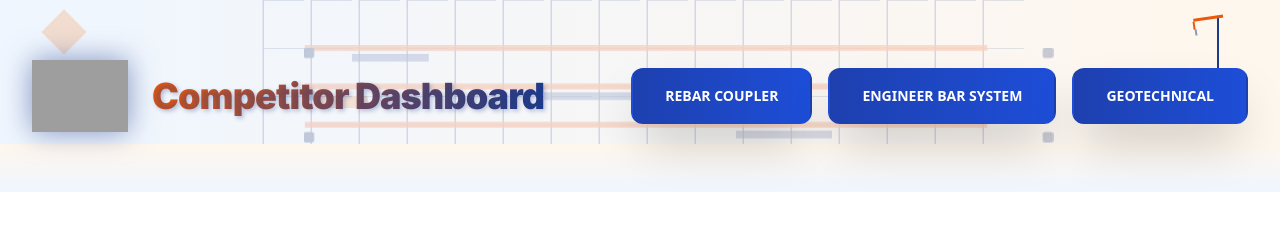
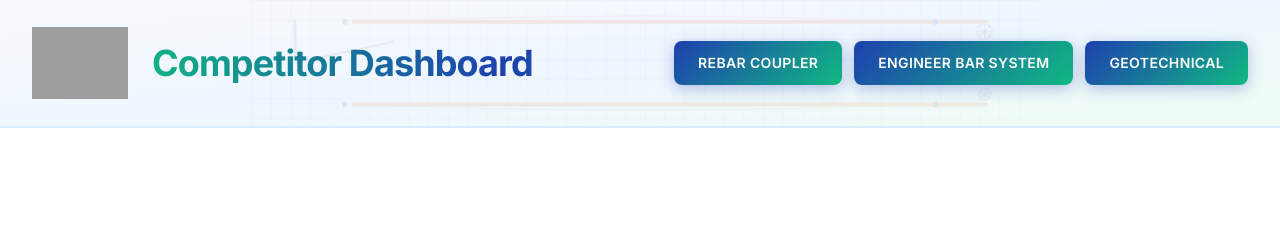
Before and after one commit to jumpbcc158/DextraBanner, a plain HTML site: page index.html in a window 1280 px wide. Drawn offline with nearby package versions, Linux system fonts and the light colour scheme; grey boxes are pictures that could not be loaded.

Commit message:
Update index.html

```diff
--- a/index.html
+++ b/index.html
@@ -5,84 +5,44 @@
   <meta name="viewport" content="width=device-width, initial-scale=1.0">
   <title>Competitor Dashboard</title>
   <script src="https://cdn.tailwindcss.com"></script>
-  <link href="https://fonts.googleapis.com/css2?family=Inter:wght@700;800;900&display=swap" rel="stylesheet">
+  <link href="https://fonts.googleapis.com/css2?family=Inter:wght@600;700&display=swap" rel="stylesheet">
   <style>
     :root {
-      --background: #ffffff;
-      --foreground: #1e3a8a;
-      --card: #f0f9ff;
-      --card-foreground: #475569;
-      --popover: #ffffff;
-      --popover-foreground: #1e3a8a;
       --primary: #1e3a8a;
-      --primary-foreground: #ffffff;
-      --secondary: #ea580c;
-      --secondary-foreground: #ffffff;
-      --muted: #f8fafc;
-      --muted-foreground: #374151;
+      --secondary: #10b981;
       --accent: #ea580c;
-      --accent-foreground: #ffffff;
-      --destructive: #dc2626;
-      --destructive-foreground: #ffffff;
-      --border: #d1d5db;
-      --input: #ffffff;
-      --ring: rgba(234, 88, 12, 0.5);
-      --chart-1: #1e3a8a;
-      --chart-2: #ea580c;
-      --chart-3: #4b5563;
-      --chart-4: #f0f9ff;
-      --chart-5: #f8fafc;
-      --radius: 0.5rem;
-    }
-
-    .dark {
-      --background: #0f172a;
-      --foreground: #f1f5f9;
-      --card: #1e293b;
-      --card-foreground: #cbd5e1;
-      --popover: #1e293b;
-      --popover-foreground: #f1f5f9;
-      --primary: #0ea5e9;
-      --primary-foreground: #0f172a;
-      --secondary: #ea580c;
-      --secondary-foreground: #ffffff;
-      --muted: #334155;
-      --muted-foreground: #94a3b8;
-      --accent: #ea580c;
-      --accent-foreground: #ffffff;
-      --destructive: #ef4444;
-      --destructive-foreground: #ffffff;
-      --border: #334155;
-      --input: #1e293b;
-      --ring: rgba(234, 88, 12, 0.5);
-      --chart-1: #0ea5e9;
-      --chart-2: #ea580c;
-      --chart-3: #64748b;
-      --chart-4: #1e293b;
-      --chart-5: #334155;
+      --dextra-blue: #1e40af;
+      --dextra-green: #10b981;
     }
 
     body {
-      background-color: var(--background);
-      color: var(--foreground);
-      font-family: system-ui, -apple-system, sans-serif;
+      font-family: 'Inter', system-ui, sans-serif;
+      margin: 0;
+      padding: 0;
     }
 
-    .bg-card { background-color: var(--card); }
-    .bg-background { background-color: var(--background); }
-    .bg-primary { background-color: var(--primary); }
-    .bg-accent { background-color: var(--accent); }
-    .text-foreground { color: var(--foreground); }
-    .text-card-foreground { color: var(--card-foreground); }
-    .text-muted-foreground { color: var(--muted-foreground); }
-    .text-primary-foreground { color: var(--primary-foreground); }
-    .border-border { border-color: var(--border); }
-    .focus\:ring-ring:focus { box-shadow: 0 0 0 4px var(--ring); }
+    /* Added iframe-friendly styling for embeddable use */
+    .banner-container {
+      width: 100%;
+      height: 128px;
+      display: block;
+      box-sizing: border-box;
+    }
 
-    /* Added construction-themed animations */
+    /* All original animations and effects preserved */
+    @keyframes shimmer {
+      0% { background-position: -200% 0; }
+      100% { background-position: 200% 0; }
+    }
+
+    @keyframes logo-glow {
+      0%, 100% { filter: drop-shadow(0 0 8px rgba(16, 185, 129, 0.3)) scale(1); }
+      50% { filter: drop-shadow(0 0 16px rgba(16, 185, 129, 0.6)) scale(1.02); }
+    }
+
     @keyframes crane-swing {
-      0%, 100% { transform: rotate(-8deg); }
-      50% { transform: rotate(8deg); }
+      0%, 100% { transform: rotate(-2deg); }
+      50% { transform: rotate(2deg); }
     }
 
     @keyframes gear-rotate {
@@ -92,81 +52,17 @@
 
     @keyframes blueprint-slide {
       0%, 100% { transform: translateX(0); }
-      50% { transform: translateX(15px); }
-    }
-
-    @keyframes concrete-pour {
-      0% { height: 0%; opacity: 0.3; }
-      50% { height: 60%; opacity: 0.6; }
-      100% { height: 100%; opacity: 0.4; }
+      50% { transform: translateX(10px); }
     }
 
     @keyframes rebar-extend {
-      0% { width: 0%; }
-      100% { width: 100%; }
+      0%, 100% { transform: scaleX(1); }
+      50% { transform: scaleX(1.1); }
     }
 
-    @keyframes beam-slide {
-      0%, 100% { transform: translateY(0); }
-      50% { transform: translateY(-5px); }
-    }
-
-    @keyframes foundation-build {
-      0% { transform: scaleY(0); }
-      100% { transform: scaleY(1); }
-    }
-
-    @keyframes pulse-glow {
-      0%, 100% { opacity: 0.4; }
-      50% { opacity: 0.8; }
-    }
-
-    .crane-arm {
-      animation: crane-swing 5s ease-in-out infinite;
-      transform-origin: bottom center;
-    }
-
-    .rotating-gear {
-      animation: gear-rotate 10s linear infinite;
-    }
-
-    .blueprint-lines {
-      animation: blueprint-slide 4s ease-in-out infinite;
-    }
-
-    .concrete-fill {
-      animation: concrete-pour 8s ease-in-out infinite;
-    }
-
-    .rebar-line {
-      animation: rebar-extend 6s ease-in-out infinite;
-    }
-
-    .beam-element {
-      animation: beam-slide 3s ease-in-out infinite;
-    }
-
-    .foundation-element {
-      animation: foundation-build 4s ease-in-out infinite;
-      transform-origin: bottom;
-    }
-
-    .pulse-element {
-      animation: pulse-glow 2s ease-in-out infinite;
-    }
-
-    /* Added custom font styling for more outstanding typography */
-    .outstanding-font {
-      font-family: 'Inter', system-ui, -apple-system, sans-serif;
-      font-weight: 900;
-      letter-spacing: -0.02em;
-      text-shadow: 2px 2px 4px rgba(30, 58, 138, 0.3);
-    }
-
-    /* Added tension rod animations */
-    @keyframes tension-stress {
-      0%, 100% { transform: scaleX(1); opacity: 0.6; }
-      50% { transform: scaleX(1.02); opacity: 0.8; }
+    @keyframes stress-pulse {
+      0%, 100% { opacity: 0.3; stroke-width: 1; }
+      50% { opacity: 0.8; stroke-width: 2; }
     }
 
     @keyframes anchor-pulse {
@@ -174,176 +70,166 @@
       50% { transform: scale(1.1); }
     }
 
-    .tension-rod {
-      animation: tension-stress 3s ease-in-out infinite;
+    @keyframes button-lift {
+      0% { transform: translateY(0) scale(1); }
+      100% { transform: translateY(-2px) scale(1.02); }
     }
 
-    .anchor-point {
-      animation: anchor-pulse 2s ease-in-out infinite;
-    }
-
-    /* Added enhanced visual effects */
-    @keyframes logo-glow {
-      0%, 100% { filter: drop-shadow(0 0 8px rgba(30, 58, 138, 0.3)); }
-      50% { filter: drop-shadow(0 0 16px rgba(30, 58, 138, 0.6)); }
-    }
-
-    @keyframes title-shimmer {
-      0% { background-position: -200% center; }
-      100% { background-position: 200% center; }
+    .shimmer-text {
+      background: linear-gradient(90deg, var(--dextra-blue), var(--dextra-green), var(--dextra-blue));
+      background-size: 200% 100%;
+      -webkit-background-clip: text;
+      background-clip: text;
+      -webkit-text-fill-color: transparent;
+      animation: shimmer 3s ease-in-out infinite;
     }
 
     .logo-enhanced {
-      animation: logo-glow 3s ease-in-out infinite;
+      animation: logo-glow 4s ease-in-out infinite;
       transition: transform 0.3s ease;
     }
 
     .logo-enhanced:hover {
-      transform: scale(1.1);
+      transform: scale(1.05);
     }
 
-    .title-enhanced {
-      background: linear-gradient(90deg, #1e3a8a, #ea580c, #1e3a8a);
-      background-size: 200% auto;
-      -webkit-background-clip: text;
-      -webkit-text-fill-color: transparent;
-      background-clip: text;
-      animation: title-shimmer 4s linear infinite;
+    .crane-arm { animation: crane-swing 6s ease-in-out infinite; }
+    .gear-spin { animation: gear-rotate 8s linear infinite; }
+    .blueprint-lines { animation: blueprint-slide 4s ease-in-out infinite; }
+    .rebar-tension { animation: rebar-extend 3s ease-in-out infinite; }
+    .stress-lines { animation: stress-pulse 2s ease-in-out infinite; }
+    .anchor-points { animation: anchor-pulse 2.5s ease-in-out infinite; }
+
+    .enhanced-button {
+      background: linear-gradient(135deg, var(--dextra-blue) 0%, var(--dextra-green) 100%);
+      box-shadow: 0 4px 15px rgba(30, 64, 175, 0.3);
+      transition: all 0.3s cubic-bezier(0.4, 0, 0.2, 1);
+      position: relative;
+      overflow: hidden;
+      border: none;
+      cursor: pointer;
+    }
+
+    .enhanced-button::before {
+      content: '';
+      position: absolute;
+      top: 0;
+      left: -100%;
+      width: 100%;
+      height: 100%;
+      background: linear-gradient(90deg, transparent, rgba(255,255,255,0.2), transparent);
+      transition: left 0.5s;
+    }
+
+    .enhanced-button:hover {
+      animation: button-lift 0.3s ease forwards;
+      box-shadow: 0 8px 25px rgba(30, 64, 175, 0.4);
+    }
+
+    .enhanced-button:hover::before {
+      left: 100%;
+    }
+
+    /* Added responsive design for better mobile compatibility */
+    @media (max-width: 768px) {
+      .banner-container {
+        padding: 0 16px;
+      }
+
+      .enhanced-button {
+        padding: 8px 12px;
+        font-size: 10px;
+      }
+
+      .logo-enhanced {
+        width: 60px;
+        height: 60px;
+      }
+
+      .shimmer-text {
+        font-size: 20px;
+      }
     }
   </style>
 </head>
 <body>
-  <section class="relative w-full h-48 bg-gradient-to-r from-blue-50 to-orange-50 overflow-hidden">
-    <!-- Replaced data visualization with construction-themed animated elements -->
-    <div class="absolute inset-0 opacity-25">
-      <!-- Animated Construction Grid -->
-      <svg class="w-full h-full" viewBox="0 0 800 200" xmlns="http://www.w3.org/2000/svg">
-        <!-- Blueprint Grid Lines -->
+  <!-- Wrapped in container for better embedding -->
+  <div class="banner-container">
+    <section class="relative w-full h-32 bg-gradient-to-br from-slate-50 via-blue-50 to-green-50 overflow-hidden border-b-2 border-blue-100">
+      <!-- Construction-themed background with all original animations -->
+      <div class="absolute inset-0 opacity-10">
+        <svg class="w-full h-full" viewBox="0 0 800 128" xmlns="http://www.w3.org/2000/svg">
+          <!-- Blueprint grid -->
           <defs>
-          <pattern id="grid" width="50" height="50" patternUnits="userSpaceOnUse">
-            <path d="M 50 0 L 0 0 0 50" fill="none" stroke="#1e3a8a" stroke-width="1" class="blueprint-lines"/>
+            <pattern id="blueprint" width="20" height="20" patternUnits="userSpaceOnUse">
+              <path d="M 20 0 L 0 0 0 20" fill="none" stroke="#1e40af" stroke-width="0.5"/>
             </pattern>
           </defs>
-        <rect width="100%" height="100%" fill="url(#grid)" />
+          <rect width="100%" height="100%" fill="url(#blueprint)" class="blueprint-lines"/>
 
-        <!-- Enhanced tension rod system with stress visualization -->
-        <g class="tension-rod">
-          <!-- Main tension rods with stress indicators -->
-          <line x1="50" y1="50" x2="750" y2="50" stroke="#ea580c" stroke-width="6"/>
-          <line x1="50" y1="90" x2="750" y2="90" stroke="#ea580c" stroke-width="6"/>
-          <line x1="50" y1="130" x2="750" y2="130" stroke="#ea580c" stroke-width="6"/>
-
-          <!-- Tension stress visualization lines -->
-          <line x1="50" y1="48" x2="750" y2="48" stroke="#ff6b35" stroke-width="2" opacity="0.7"/>
-          <line x1="50" y1="52" x2="750" y2="52" stroke="#ff6b35" stroke-width="2" opacity="0.7"/>
-          <line x1="50" y1="88" x2="750" y2="88" stroke="#ff6b35" stroke-width="2" opacity="0.7"/>
-          <line x1="50" y1="92" x2="750" y2="92" stroke="#ff6b35" stroke-width="2" opacity="0.7"/>
-          <line x1="50" y1="128" x2="750" y2="128" stroke="#ff6b35" stroke-width="2" opacity="0.7"/>
-          <line x1="50" y1="132" x2="750" y2="132" stroke="#ff6b35" stroke-width="2" opacity="0.7"/>
+          <!-- Structural beams -->
+          <g class="rebar-tension">
+            <rect x="100" y="20" width="600" height="4" fill="#ea580c" rx="2"/>
+            <rect x="100" y="104" width="600" height="4" fill="#ea580c" rx="2"/>
           </g>
 
-        <!-- Added anchor points for tension rods -->
-        <g class="anchor-point">
-          <rect x="45" y="45" width="10" height="10" fill="#1e3a8a" rx="2"/>
-          <rect x="745" y="45" width="10" height="10" fill="#1e3a8a" rx="2"/>
-          <rect x="45" y="85" width="10" height="10" fill="#1e3a8a" rx="2"/>
-          <rect x="745" y="85" width="10" height="10" fill="#1e3a8a" rx="2"/>
-          <rect x="45" y="125" width="10" height="10" fill="#1e3a8a" rx="2"/>
-          <rect x="745" y="125" width="10" height="10" fill="#1e3a8a" rx="2"/>
-
-          <!-- Anchor bolts -->
-          <circle cx="50" cy="50" r="3" fill="#374151"/>
-          <circle cx="750" cy="50" r="3" fill="#374151"/>
-          <circle cx="50" cy="90" r="3" fill="#374151"/>
-          <circle cx="750" cy="90" r="3" fill="#374151"/>
-          <circle cx="50" cy="130" r="3" fill="#374151"/>
-          <circle cx="750" cy="130" r="3" fill="#374151"/>
+          <!-- Tension rod stress visualization -->
+          <g class="stress-lines">
+            <path d="M120 22 Q400 10 680 22" fill="none" stroke="#ea580c" stroke-width="1"/>
+            <path d="M120 106 Q400 118 680 106" fill="none" stroke="#ea580c" stroke-width="1"/>
           </g>
 
-        <!-- Structural Beam Elements -->
-        <g class="beam-element">
-          <rect x="100" y="60" width="80" height="8" fill="#1e3a8a" opacity="0.6"/>
-          <rect x="300" y="100" width="120" height="8" fill="#1e3a8a" opacity="0.6"/>
-          <rect x="500" y="140" width="100" height="8" fill="#1e3a8a" opacity="0.6"/>
+          <!-- Anchor points -->
+          <g class="anchor-points">
+            <circle cx="100" cy="22" r="3" fill="#374151"/>
+            <circle cx="700" cy="22" r="3" fill="#374151"/>
+            <circle cx="100" cy="106" r="3" fill="#374151"/>
+            <circle cx="700" cy="106" r="3" fill="#374151"/>
           </g>
 
-        <!-- Enhanced Rotating Gears -->
-        <g class="rotating-gear">
-          <circle cx="150" cy="75" r="20" fill="none" stroke="#1e3a8a" stroke-width="3"/>
-          <circle cx="150" cy="75" r="12" fill="none" stroke="#1e3a8a" stroke-width="2"/>
-          <line x1="130" y1="75" x2="170" y2="75" stroke="#1e3a8a" stroke-width="2"/>
-          <line x1="150" y1="55" x2="150" y2="95" stroke="#1e3a8a" stroke-width="2"/>
+          <!-- Construction crane -->
+          <g class="crane-arm" transform-origin="50 64">
+            <line x1="50" y1="64" x2="150" y2="44" stroke="#6b7280" stroke-width="2"/>
+            <line x1="50" y1="64" x2="50" y2="20" stroke="#6b7280" stroke-width="3"/>
           </g>
 
-        <g class="rotating-gear" style="animation-delay: -3s;">
-          <circle cx="650" cy="140" r="18" fill="none" stroke="#ea580c" stroke-width="3"/>
-          <circle cx="650" cy="140" r="10" fill="none" stroke="#ea580c" stroke-width="2"/>
-          <line x1="632" y1="140" x2="668" y2="140" stroke="#ea580c" stroke-width="2"/>
-          <line x1="650" y1="122" x2="650" y2="158" stroke="#ea580c" stroke-width="2"/>
+          <!-- Rotating gears -->
+          <g class="gear-spin" transform-origin="750 32">
+            <circle cx="750" cy="32" r="8" fill="none" stroke="#6b7280" stroke-width="1"/>
+            <path d="M742 32 L758 32 M750 24 L750 40 M745 27 L755 37 M755 27 L745 37" stroke="#6b7280" stroke-width="1"/>
           </g>
 
-        <!-- Foundation Elements -->
-        <g class="foundation-element">
-          <rect x="50" y="180" width="700" height="15" fill="#1e3a8a" opacity="0.4"/>
-          <rect x="200" y="165" width="10" height="30" fill="#ea580c" opacity="0.5"/>
-          <rect x="400" y="165" width="10" height="30" fill="#ea580c" opacity="0.5"/>
-          <rect x="600" y="165" width="10" height="30" fill="#ea580c" opacity="0.5"/>
-        </g>
-
-        <!-- Pulsing Connection Points -->
-        <g class="pulse-element">
-          <circle cx="205" cy="170" r="3" fill="#ea580c"/>
-          <circle cx="405" cy="170" r="3" fill="#ea580c"/>
-          <circle cx="605" cy="170" r="3" fill="#ea580c"/>
+          <g class="gear-spin" transform-origin="750 96" style="animation-direction: reverse;">
+            <circle cx="750" cy="96" r="6" fill="none" stroke="#6b7280" stroke-width="1"/>
+            <path d="M744 96 L756 96 M750 90 L750 102 M746 92 L754 100 M754 92 L746 100" stroke="#6b7280" stroke-width="1"/>
           </g>
         </svg>
       </div>
 
-    <!-- Enhanced animated construction crane -->
-    <div class="absolute top-2 right-8">
-      <svg width="60" height="80" viewBox="0 0 60 80" xmlns="http://www.w3.org/2000/svg">
-        <rect x="27" y="60" width="6" height="20" fill="#1e3a8a"/>
-        <rect x="24" y="75" width="12" height="3" fill="#1e3a8a"/>
-        <rect x="29" y="10" width="2" height="50" fill="#1e3a8a"/>
-        <g class="crane-arm">
-          <rect x="15" y="8" width="30" height="3" fill="#ea580c"/>
-          <rect x="14" y="11" width="2" height="8" fill="#ea580c"/>
-          <line x1="16" y1="19" x2="16" y2="25" stroke="#1e3a8a" stroke-width="1"/>
-        </g>
-      </svg>
-    </div>
-
-    <!-- Updated accent shapes to match Dextra theme -->
-    <div class="absolute top-4 left-12 w-8 h-8 bg-orange-500 opacity-20 transform rotate-45"></div>
-    <div class="absolute bottom-6 right-16 w-6 h-6 bg-blue-800 rounded-full opacity-30"></div>
-    <div class="absolute top-1/2 left-1/4 w-12 h-3 bg-orange-400 opacity-20 rounded-sm"></div>
-
-    <!-- Main Content -->
+      <!-- Main content -->
       <div class="relative z-10 flex items-center justify-between h-full px-8">
-      <!-- Updated title to Competitor Dashboard with Dextra blue -->
         <div class="flex items-center gap-6">
           <img src="https://hebbkx1anhila5yf.public.blob.vercel-storage.com/DEXTRA-main-logo-2048x2048-kd05noSS7p3UGALHMWShGnhmcf4DAJ.png" alt="Dextra Logo" class="w-24 h-24 object-contain logo-enhanced">
-        <h1 class="outstanding-font text-3xl md:text-4xl tracking-tight title-enhanced">
+          <div>
+            <h1 class="text-3xl md:text-4xl font-bold shimmer-text tracking-tight text-shadow-lg">
               Competitor Dashboard
             </h1>
           </div>
+        </div>
 
-      <!-- Updated button styling to match Dextra's professional look -->
-      <div class="flex gap-4">
-        <button class="bg-gradient-to-r from-blue-800 to-blue-700 text-white px-8 py-4 rounded-xl text-sm font-bold shadow-2xl hover:shadow-orange-500/25 transition-all duration-300 hover:scale-110 hover:from-blue-700 hover:to-blue-600 focus:outline-none focus:ring-4 focus:ring-orange-300 border-2 border-transparent hover:border-orange-400 uppercase transform hover:-translate-y-1">
-          Rebar Coupler
+        <div class="flex gap-3">
+          <button class="enhanced-button text-white px-6 py-3 rounded-lg text-sm font-semibold uppercase tracking-wide">
+            REBAR COUPLER
           </button>
-        <button class="bg-gradient-to-r from-blue-800 to-blue-700 text-white px-8 py-4 rounded-xl text-sm font-bold shadow-2xl hover:shadow-orange-500/25 transition-all duration-300 hover:scale-110 hover:from-blue-700 hover:to-blue-600 focus:outline-none focus:ring-4 focus:ring-orange-300 border-2 border-transparent hover:border-orange-400 uppercase transform hover:-translate-y-1">
-          Engineer Bar System
+          <button class="enhanced-button text-white px-6 py-3 rounded-lg text-sm font-semibold uppercase tracking-wide">
+            ENGINEER BAR SYSTEM
           </button>
-        <button class="bg-gradient-to-r from-blue-800 to-blue-700 text-white px-8 py-4 rounded-xl text-sm font-bold shadow-2xl hover:shadow-orange-500/25 transition-all duration-300 hover:scale-110 hover:from-blue-700 hover:to-blue-600 focus:outline-none focus:ring-4 focus:ring-orange-300 border-2 border-transparent hover:border-orange-400 uppercase transform hover:-translate-y-1">
-          Geotechnical
+          <button class="enhanced-button text-white px-6 py-3 rounded-lg text-sm font-semibold uppercase tracking-wide">
+            GEOTECHNICAL
           </button>
         </div>
       </div>
-
-    <!-- Bottom Gradient Overlay -->
-    <div class="absolute bottom-0 left-0 right-0 h-12 bg-gradient-to-t from-background/80 to-transparent"></div>
     </section>
+  </div>
 </body>
 </html>
```
Lines whose indentation alone changed are shown as unchanged.
